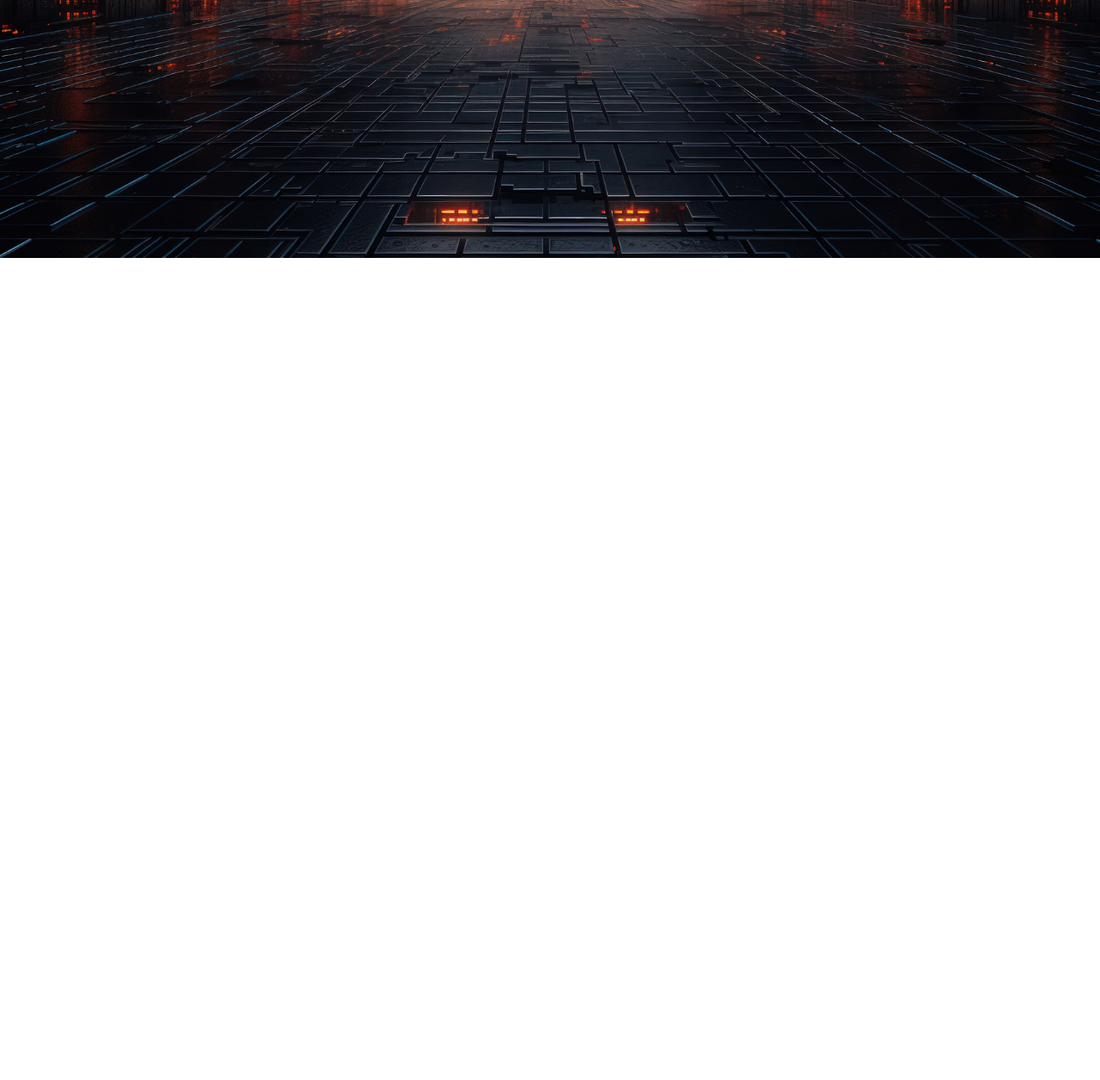
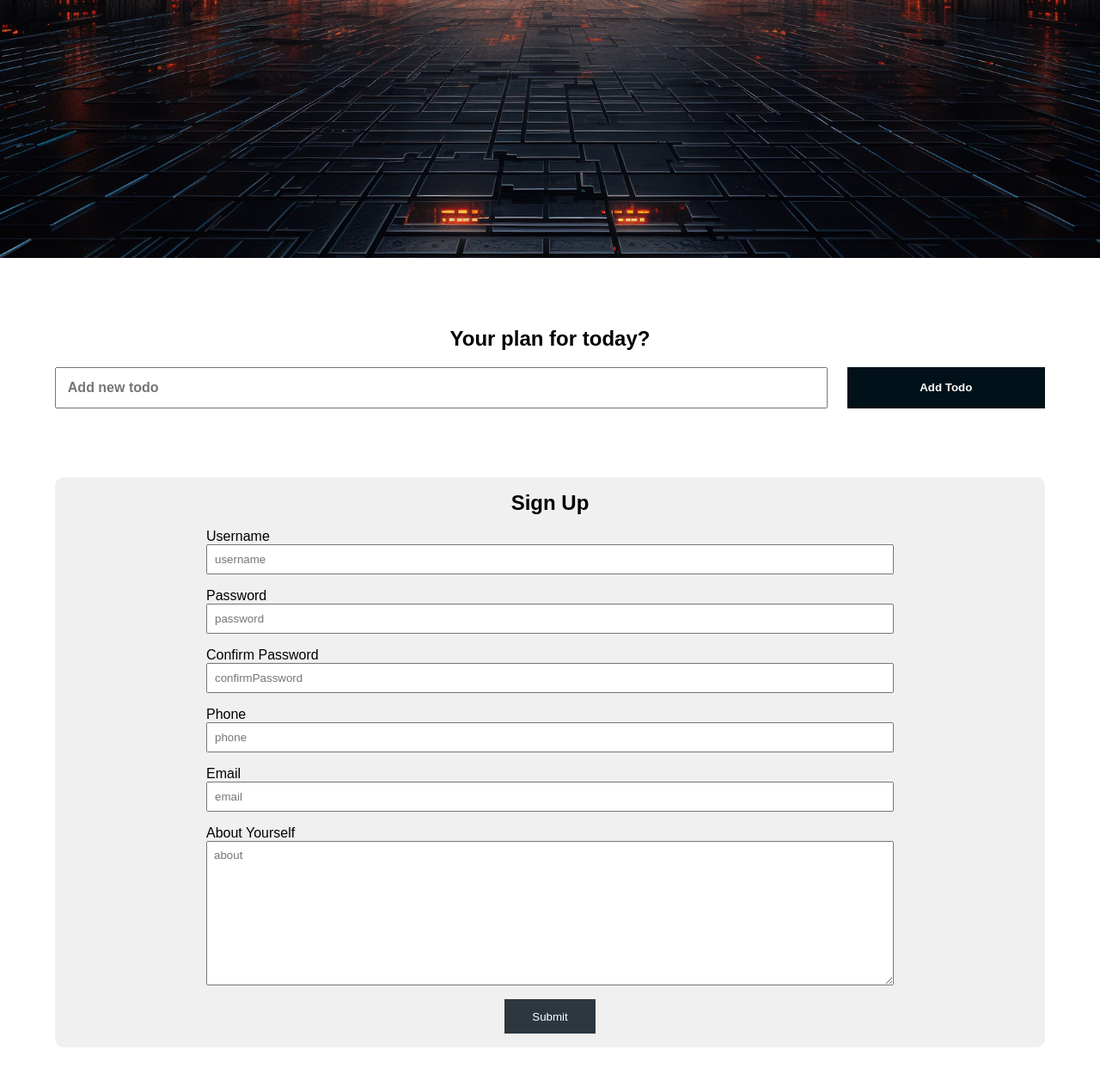
Before and after one commit to Sarthak-132/Js_Handwritten_Notes, a website: page DOM-MANIPULATION/adv_index.html in a window 1280 px wide. Shown: the part 500-1756 px from the top of the page at 86% size. Before the commit the page ends 800 px from the top, so only its background shows below. Drawn offline with Linux system fonts and the light colour scheme.

Commit message:
here created 2 pages using html and styled them using css

```diff
--- a/DOM-MANIPULATION/adv_index.html
+++ b/DOM-MANIPULATION/adv_index.html
@@ -1,12 +1,15 @@
 <!DOCTYPE html>
 <html lang="en">
+
 <head>
     <meta charset="UTF-8">
     <meta name="viewport" content="width=device-width, initial-scale=1.0">
     <title>DOM manipulation</title>
     <link rel="stylesheet" href="adv_style.css">
 </head>
+
 <body>
+
 
     <header class="header">
         <nav class="nav container">
@@ -23,6 +26,47 @@
         </div>
     </header>
 
+    <section class="todo-section container">
+        <h2 class="heading-todo">Your plan for today?</h2>
+        <form class="form-todo">
+            <input type="text" name="" id="" placeholder="Add new todo">
+            <input type="submit" value="Add Todo" class="btn">
+        </form>
+    </section>
+
+    <section class="section-signup container">
+        <h2>Sign Up</h2>
+        <form class="signup-form">
+            <div class="form-group">
+                <label for="username">Username</label>
+                <input type="text" name="username" id="username" placeholder="username">
+            </div>
+            <div class="form-group">
+                <label for="password">Password</label>
+                <input type="password" name="password" id="password" placeholder="password">
+            </div>
+            <div class="form-group">
+                <label for="confirmPassword">Confirm Password</label>
+                <input type="password" name="confirmPassword" id="confirmPassword" placeholder="confirmPassword">
+            </div>
+            <div class="form-group">
+                <label for="phone">Phone</label>
+                <input type="text" name="phone" id="phone" placeholder="phone">
+            </div>
+            <div class="form-group">
+                <label for="email">Email</label>
+                <input type="email" name="email" id="email" placeholder="email">
+            </div>
+            <div class="form-group">
+                <label for="about">About Yourself</label>
+                <textarea name="about" id="about" placeholder="about" cols="30" rows="10"></textarea>
+            </div>
+            <button type="submit" class="btn signup-btn">Submit</button>
+        </form>
+    </section>
+
+
     <script src="adv_script.js"></script>
 </body>
+
 </html>
--- a/DOM-MANIPULATION/adv_style.css
+++ b/DOM-MANIPULATION/adv_style.css
@@ -8,6 +8,7 @@
 }
 
 .header{
+    position: relative;
     min-height: 100vh;
     background: url("image/synth.jpg");
     background-position: center;
@@ -20,6 +21,7 @@
 a{
     text-decoration: none;
     color: white;
+    font-weight: bold;
 }
 
 .container{
@@ -45,7 +47,6 @@ a{
 
 .headline{
     position: absolute;
-    /* background: #000; */
     padding: 10px;
     top: 50%;
     left: 50%;
@@ -66,3 +67,81 @@ a{
     font-weight: 500;
     margin-top: 1rem;
 }
+
+.todo-section{
+    margin-top: 5rem;
+    text-align: center;
+}
+
+.heading-todo{
+    margin: 1.2rem;
+}
+
+.form-todo{
+    min-height: 5vh;
+    display: flex;
+    justify-content: space-between;
+}
+
+.form-todo input{
+    min-height: 100%;
+}
+
+.form-todo input[type="text"]{
+    width: 78%;
+    padding: 0.8rem;
+    font-size: 1rem;
+    font-weight: 600;
+}
+
+.form-todo input[type="submit"]{
+    width: 20%;
+    background: #001119;
+    color: white;
+    font-weight: bold;
+}
+
+
+.section-signup{
+    margin: 5rem auto;
+    text-align: center;
+    background: rgb(240,240,240);
+    padding: 1rem;
+    border-radius: 10px;
+}
+
+.signup-form{
+    max-width: 800px;
+    width: 95%;
+    text-align: left;
+    margin: auto;
+}
+
+.signup-form label{
+    display: block;
+}
+
+.signup-form input{
+    display: block;
+    width: 100%;
+    padding: 0.5rem;
+}
+
+.signup-form textarea{
+    display: block;
+    width: 100%;
+    padding: 0.5rem;
+    margin-bottom: 1rem;
+}
+
+.form-group{
+    margin-top: 1rem;
+}
+
+.signup-btn{
+    background: rgb(44, 55, 63);
+    color: white;
+    padding: 0.8rem 2rem;
+    display: block;
+    margin: auto;
+}
```
